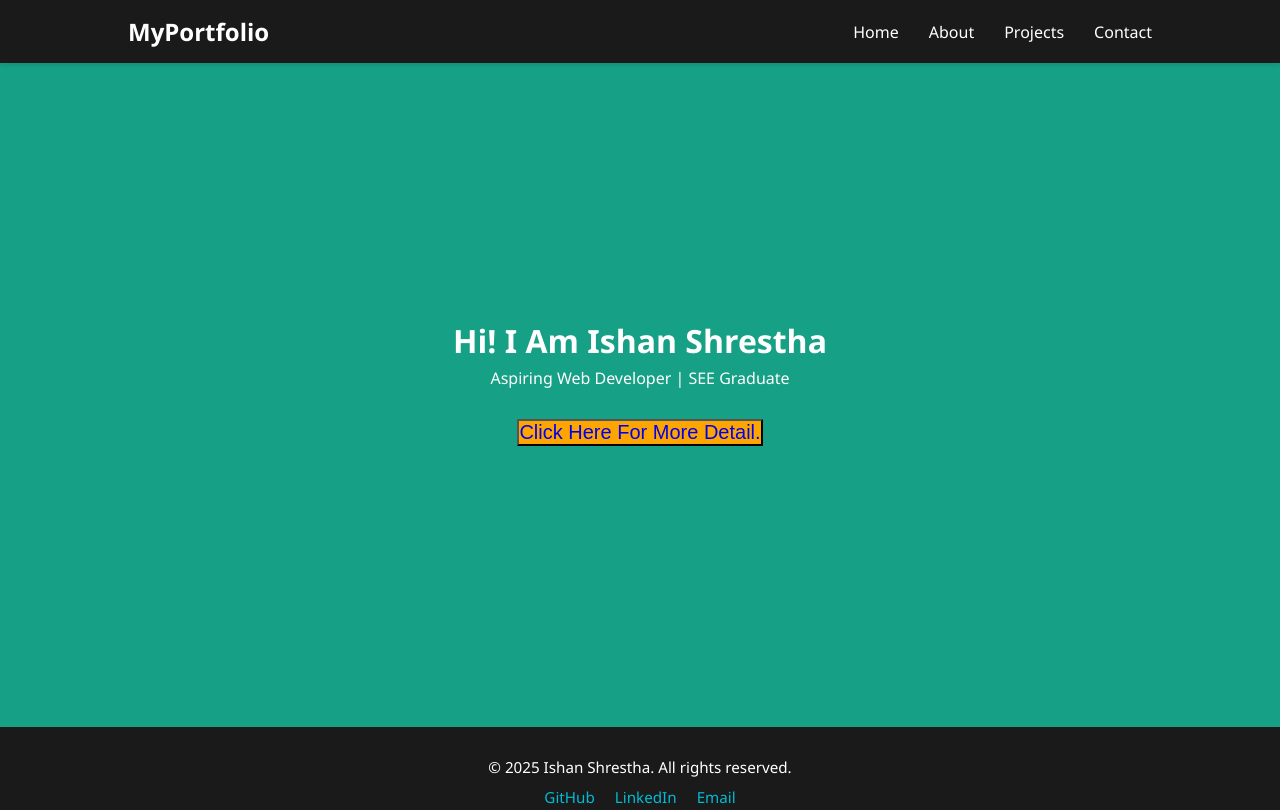
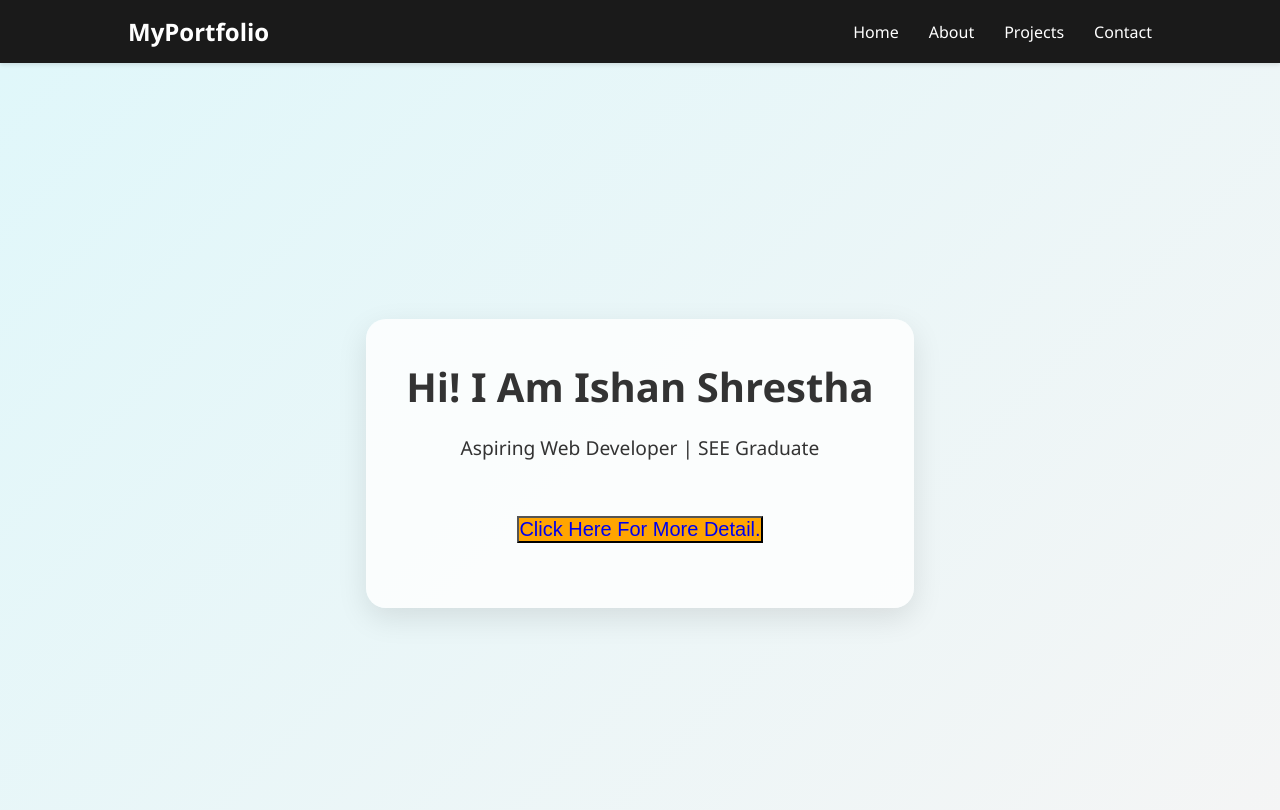
Before and after one commit to IshanShrestha1/profile, a plain HTML site: page index.html in a window 1280 px wide. Shown: the top 810 px of the page. Drawn offline with Linux system fonts and the light colour scheme.

Commit message:
color added

```diff
--- a/index.html
+++ b/index.html
@@ -16,11 +16,13 @@
       <li><a href="./contact.html">Contact</a></li>
     </ul>
   </nav>
-  <div class="home">
+  <section class="main-feature">
+  <div class="main-content">
       <h1>Hi! I Am Ishan Shrestha</h1>
       <p>Aspiring Web Developer | SEE Graduate</p>
       <button><a href="./about.html">Click Here For More Detail. </a></button>
   </div>
+</section>
   <footer class="footer">
     <div class="footer-content">
       <p>© 2025 Ishan Shrestha. All rights reserved.</p>
--- a/style.css
+++ b/style.css
@@ -44,20 +44,6 @@
     color: #00bcd4;
   }
 
-  .home{
-      text-align: center;
-      padding: 20%;
-      background-color: #16a085;
-
-
-  }
-  .home p{
-      color: white;
-      margin: 5px;
-  }
-  .home h1{
-      color: white;
-  }
 button{
       background-color: orange;
       font-size: 20px;
@@ -387,11 +373,57 @@ body {
   .contact-section {
     background: linear-gradient(135deg, #e0f7fa, #ffffff);
   }
-  body {
-    background: url('images/bg-texture.png');
-  }
   .project-card {
     background: rgba(255, 255, 255, 0.2);
     backdrop-filter: blur(10px);
     border: 1px solid rgba(255, 255, 255, 0.3);
   }
+  .main-feature {
+    background: linear-gradient(135deg, #E0F7FA, #F5F5F5);
+    background-size: cover;
+    background-repeat: no-repeat;
+    background-position: center;
+    padding: 100px 20px;
+    text-align: center;
+    color: #333;
+    min-height: 100vh;
+    display: flex;
+    justify-content: center;
+    align-items: center;
+  }
+
+  .main-content {
+    background: rgba(255, 255, 255, 0.8);
+    padding: 40px;
+    border-radius: 20px;
+    box-shadow: 0 10px 30px rgba(0,0,0,0.1);
+    max-width: 700px;
+  }
+
+  .main-content h1 {
+    font-size: 2.5em;
+    margin-bottom: 20px;
+  }
+
+  .main-content p {
+    font-size: 1.2em;
+    margin-bottom: 30px;
+  }
+
+  .btn {
+    background-color: #00bcd4;
+    color: white;
+    padding: 12px 25px;
+    border: none;
+    border-radius: 8px;
+    font-size: 1em;
+    text-decoration: none;
+    transition: background 0.3s;
+  }
+
+  .btn:hover {
+    background-color: #0097a7;
+  }
+  .main-content a{
+    text-decoration: none;
+  }
```
